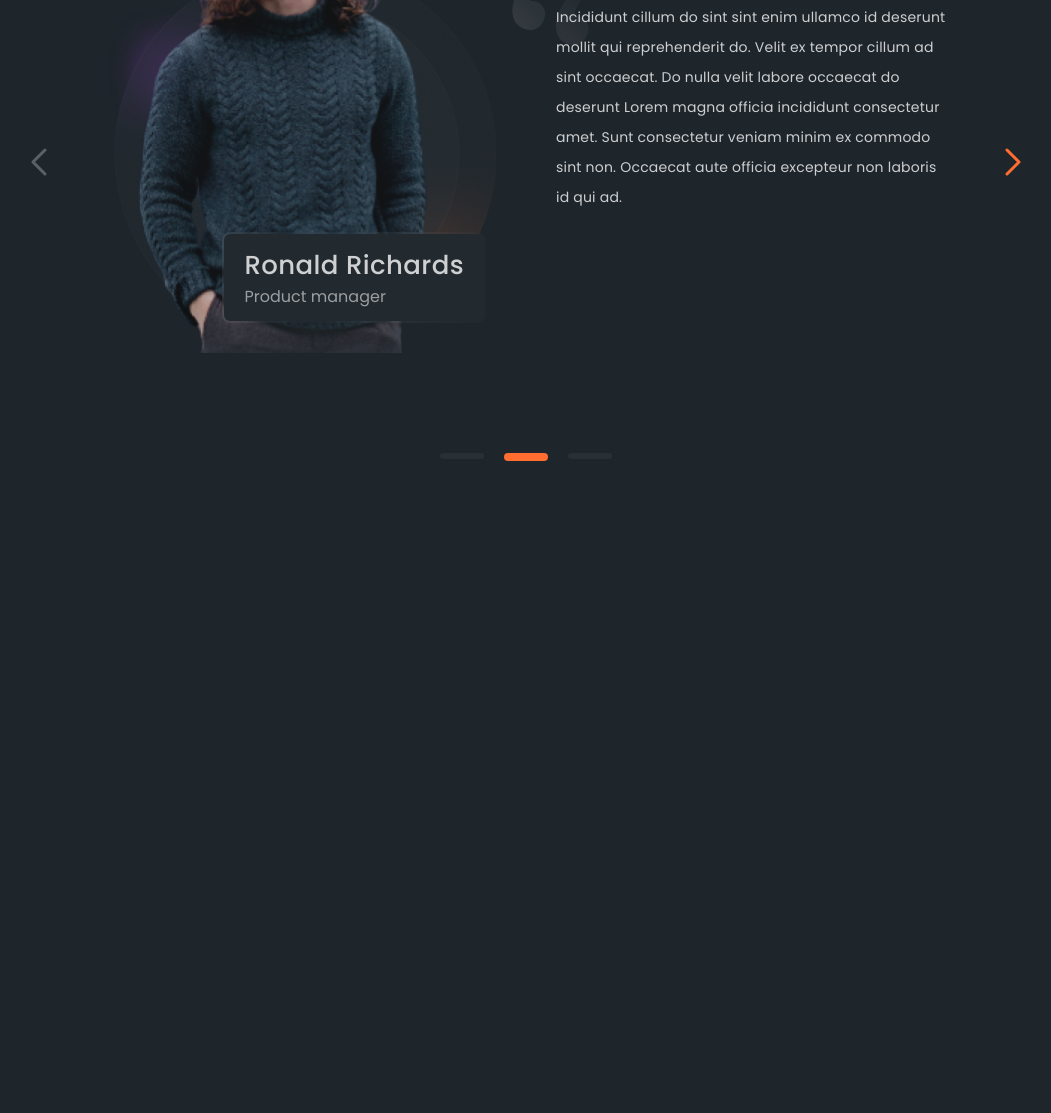
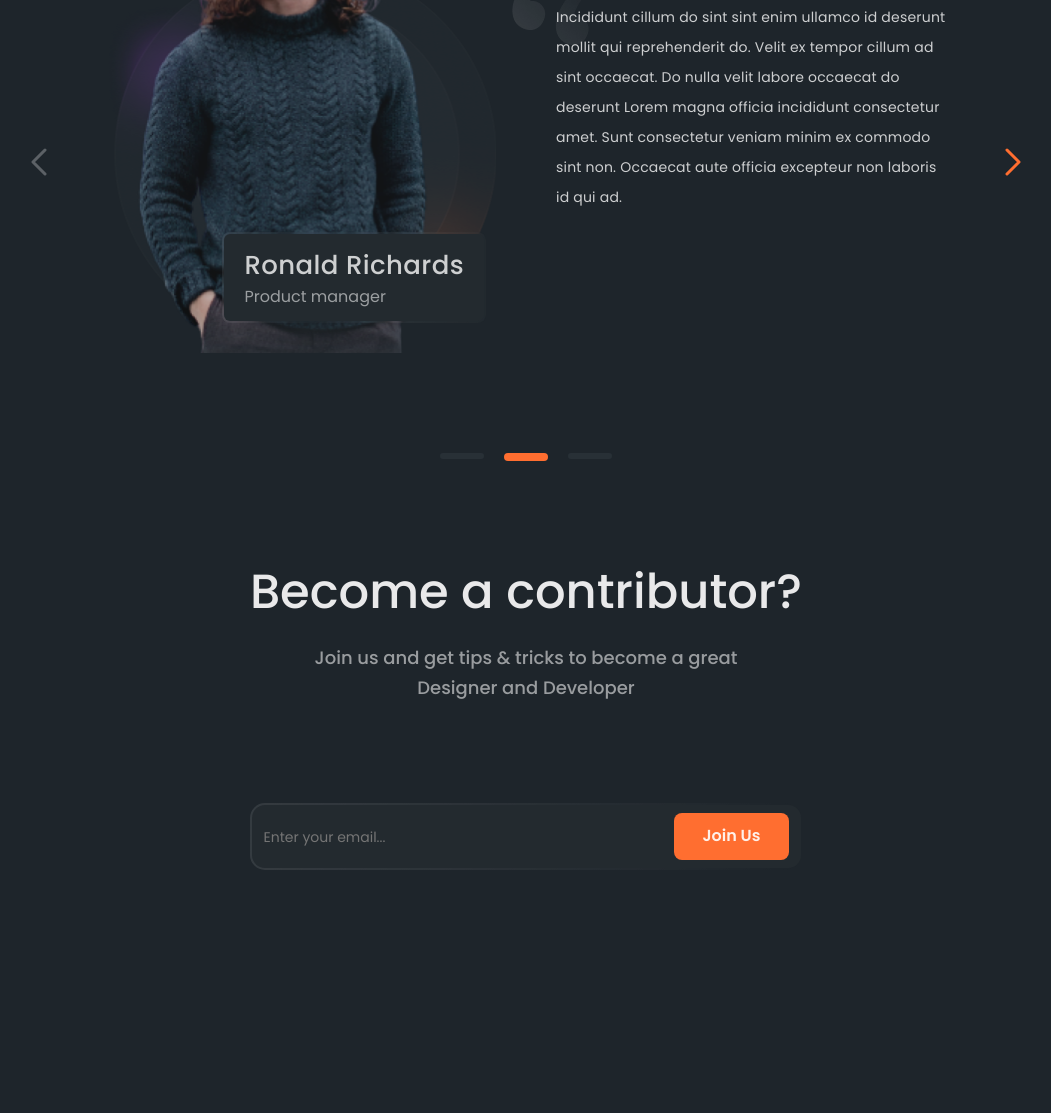
Before and after one commit to Mikeloangel/antools, a website built with webpack: page src/index.html in a window 1280 px wide. Shown: the part 1029-2142 px from the top of the page, without its empty margins (109-1160 px from the left). Before the commit the page ends 1518 px from the top, so only its background shows below. Built offline with nearby package versions, Linux system fonts and the light colour scheme.

Commit message:
feat: joi section

```diff
--- a/src/index.html
+++ b/src/index.html
@@ -267,7 +267,17 @@
           stroke-linejoin="round" />
       </svg>
 
+    </section>
 
+    <section class="join">
+      <h2 class="join__title">Become a contributor?</h2>
+      <p class="join__description">
+        Join us and get tips & tricks to become a great Designer and Developer
+      </p>
+      <form class="form" name="join">
+        <input type="email" class="form__input" required placeholder="Enter your email...">
+        <button type="submit" class="form__submit">Join us</button>
+      </form>
     </section>
   </main>
 
--- a/src/index.scss
+++ b/src/index.scss
@@ -19,6 +19,7 @@
 @import "./styles/brand.scss";
 @import "./styles/newcomer.scss";
 @import "./styles/testimonial.scss";
+@import "./styles/join.scss"
 
 // *{
 //   outline: 1px dashed lime;
--- a/src/styles/form.scss
+++ b/src/styles/form.scss
@@ -7,7 +7,7 @@
   @include gradientBorderSetUp();
 
   background: linear-gradient(#232a2f, #232a2f) padding-box,
-  linear-gradient(to right, rgba(256, 256, 256, 0.1), rgba(256, 256, 256, 0))  border-box;
+    linear-gradient(to right, rgba(256, 256, 256, 0.1), rgba(256, 256, 256, 0)) border-box;
 
   display: flex;
   justify-content: space-between;
@@ -42,4 +42,28 @@
 
     padding-block: 10px;
   }
+
+  &__submit {
+    padding: 14px 28px;
+    margin: 0;
+    box-sizing: border-box;
+    border: 0;
+    background-color: transparent;
+
+    color: $text-color-light;
+    font-weight: 600;
+    font-size: 16px;
+
+    cursor: pointer;
+
+    background-color: $color-accent;
+    color: $text-color-shadowed;
+
+    border-radius: 8px;
+    text-transform: capitalize;
+
+    &:hover {
+      text-decoration: underline;
+    }
+  }
 }
--- /dev/null
+++ b/src/styles/join.scss
@@ -0,0 +1,31 @@
+.join {
+  max-width: 553px;
+  margin: 0 auto;
+  padding-bottom: 240px;
+
+  &__title {
+    padding: 0 0 20px 0;
+    margin: 0;
+    text-align: center;
+
+    font-weight: 500;
+    font-size: 48px;
+    line-height: 1.3;
+
+    color: $text-color-shadowed;
+  }
+
+  &__description {
+    padding: 0 0 100px 0;
+    margin: 0 auto;
+    text-align: center;
+
+    font-weight: 500;
+    font-size: 18px;
+    line-height: 1.67;
+
+    color: $text-color-light;
+
+    max-width: 80%;
+  }
+}
--- a/src/styles/testimonial.scss
+++ b/src/styles/testimonial.scss
@@ -4,6 +4,7 @@
   justify-content: space-between;
 
   padding-inline: 32px;
+  padding-bottom: 100px;
 
   &__chevron {
     cursor: pointer;
```
